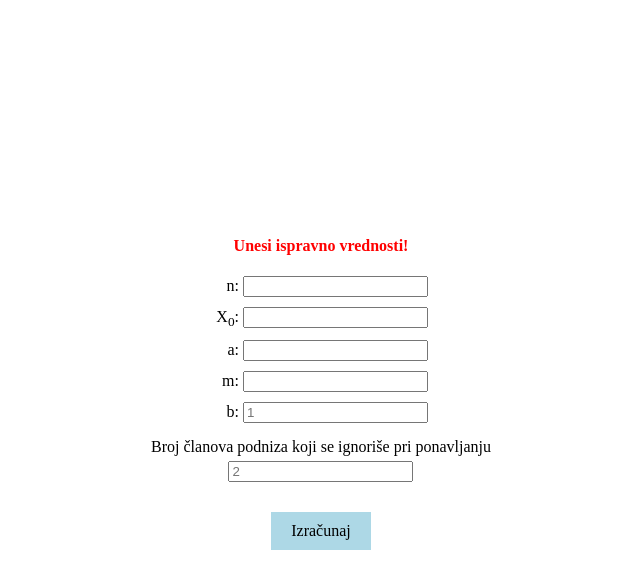
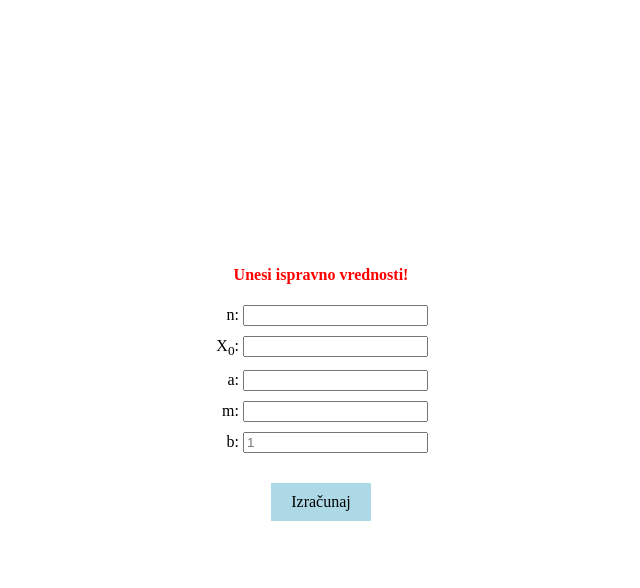
Before and after one commit to mmuminovic/statistics-utility-function, a plain HTML site: page index.html in a window 1280 px wide. Both pictures are taken after a click on the link "Izračunaj". Shown: the whole page, without its empty margins (319-959 px from the left). Drawn offline with Linux system fonts and the light colour scheme.

Commit message:
error handling

```diff
--- a/function.js
+++ b/function.js
@@ -26,6 +26,8 @@ document.getElementById("calculate").addEventListener("click", function () {
   b = document.getElementById("b").value ? parseInt(document.getElementById("b").value) : 1;
   lengthOfArrayToIgnore = document.getElementById("toIgnore").value ? parseInt(document.getElementById("toIgnore").value) : 2;
   X.push(x0);
+
+  document.getElementById('error').textContent = "";
 
   repeats = 0;
   repeatingNumIndex = 0;
--- a/index.html
+++ b/index.html
@@ -34,12 +34,12 @@
         <label for="b">b:</label>
         <input type="number" name="b" id="b" placeholder="1" />
       </div>
-      <div style="text-align: center;">
+      <!-- <div style="text-align: center;">
         <p style="margin: 5px;">
           Broj članova podniza koji se ignoriše pri ponavljanju
         </p>
         <input type="number" name="toIgnore" id="toIgnore" placeholder="2" />
-      </div>
+      </div> -->
       <div>
         <a href="#array" id="calculate">Izračunaj</a>
       </div>
```
